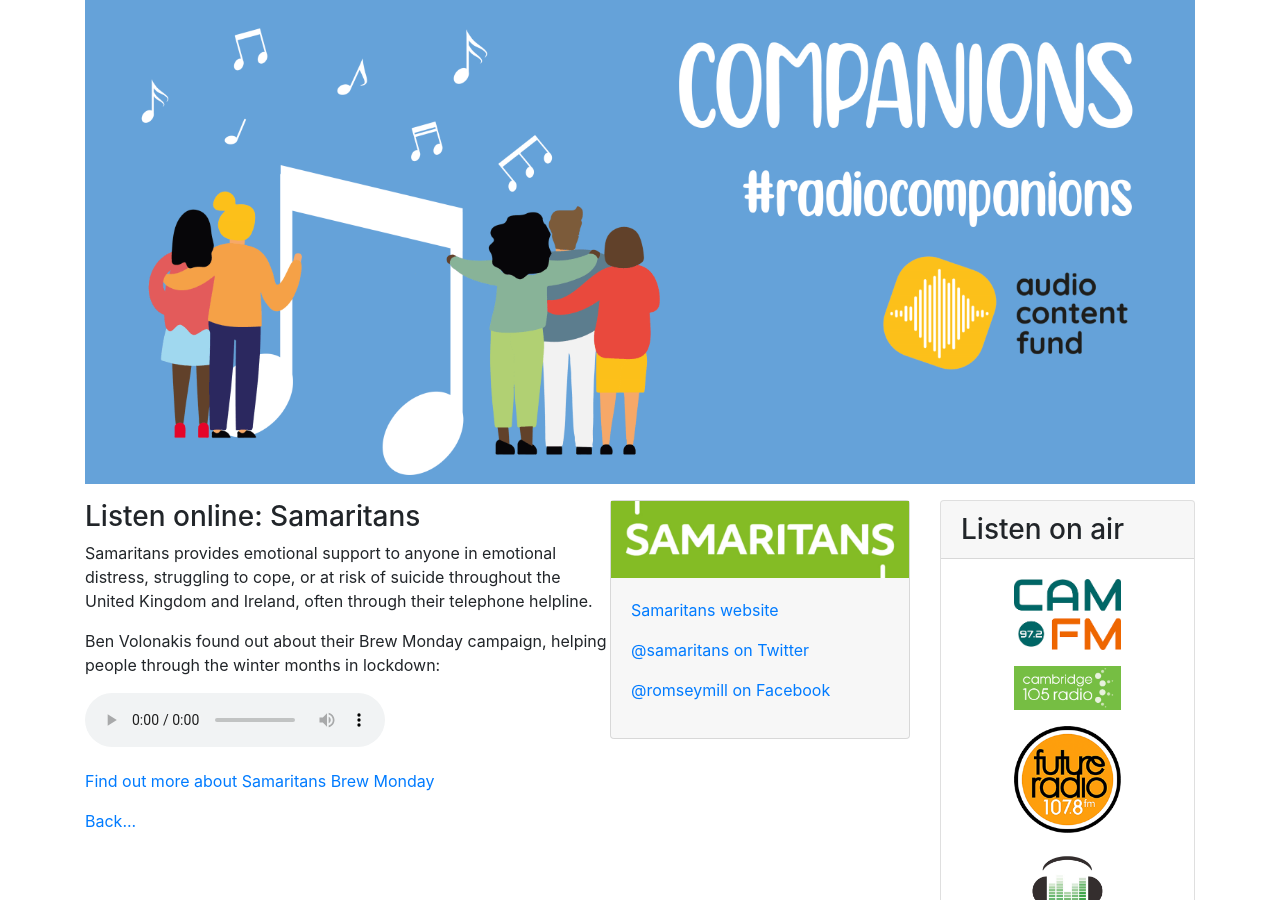
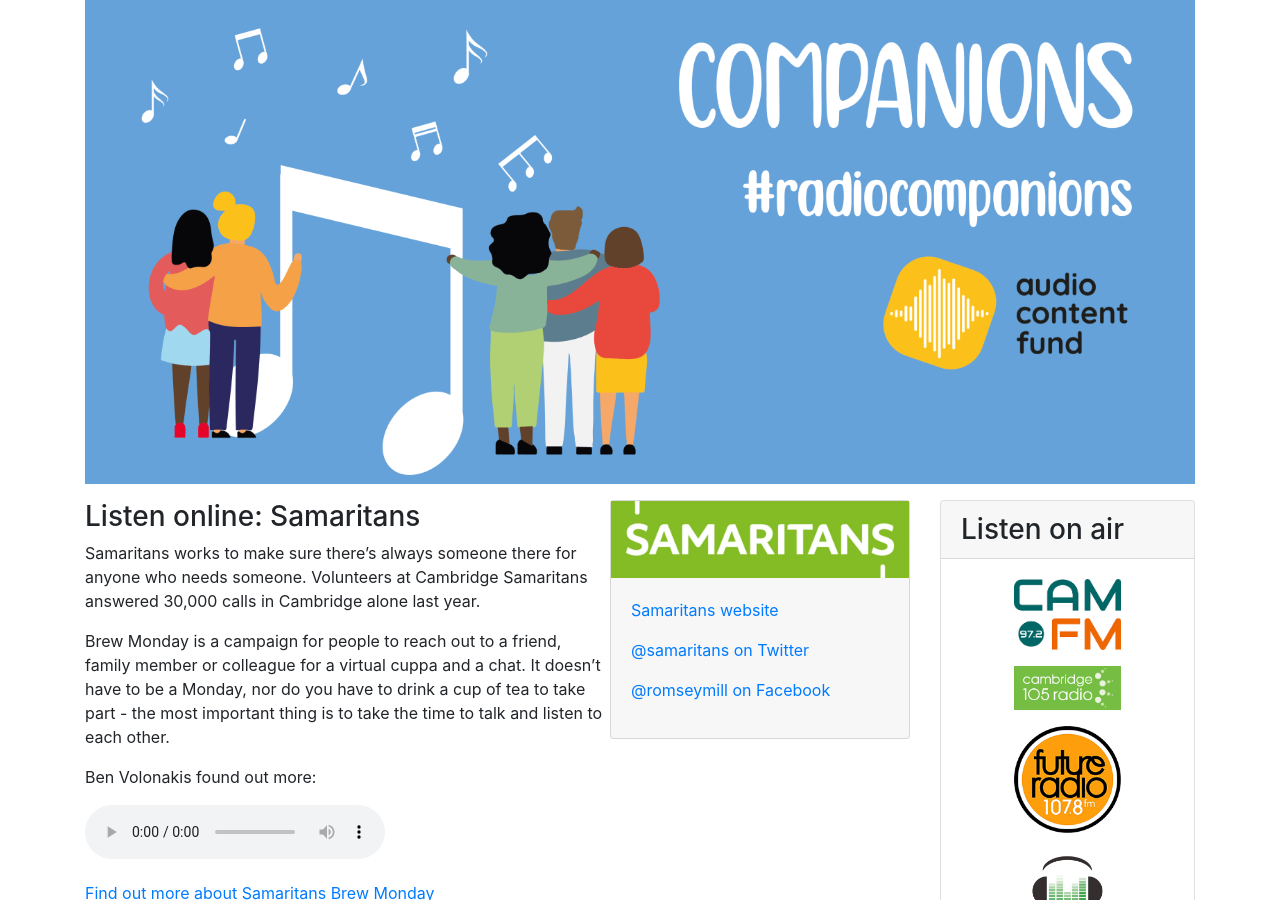
Before and after one commit to Cambridge105/radiocompanions.co.uk, a Jekyll site: the page built from _contributors/samaritans.md, in a window 1280 px wide and 900 px high. Built offline with Jekyll 4.4.1, drawn with Linux system fonts in a browser that asks for light colours.

Commit message:
Samaritans info from Ben

```diff
--- a/_contributors/samaritans.md
+++ b/_contributors/samaritans.md
@@ -7,10 +7,12 @@ website: https://www.samaritans.org/
 twitter: samaritans
 facebook: romseymill
 ---
-Samaritans provides emotional support to anyone in emotional distress, struggling to cope, or at risk of suicide throughout the United Kingdom and Ireland, often through their telephone helpline.
+Samaritans works to make sure there's always someone there for anyone who needs someone. Volunteers at Cambridge Samaritans answered 30,000 calls in Cambridge alone last year.
 <!--more-->
 
-Ben Volonakis found out about their Brew Monday campaign, helping people through the winter months in lockdown:
+Brew Monday is a campaign for people to reach out to a friend, family member or colleague for a virtual cuppa and a chat. It doesn’t have to be a Monday, nor do you have to drink a cup of tea to take part - the most important thing is to take the time to talk and listen to each other.
+
+Ben Volonakis found out more:
 {% include media_item.html item="samaritans/samaritans-brew-monday" %}
 
 [Find out more about Samaritans Brew Monday](https://www.samaritans.org/support-us/campaign/brew-monday/)
```
